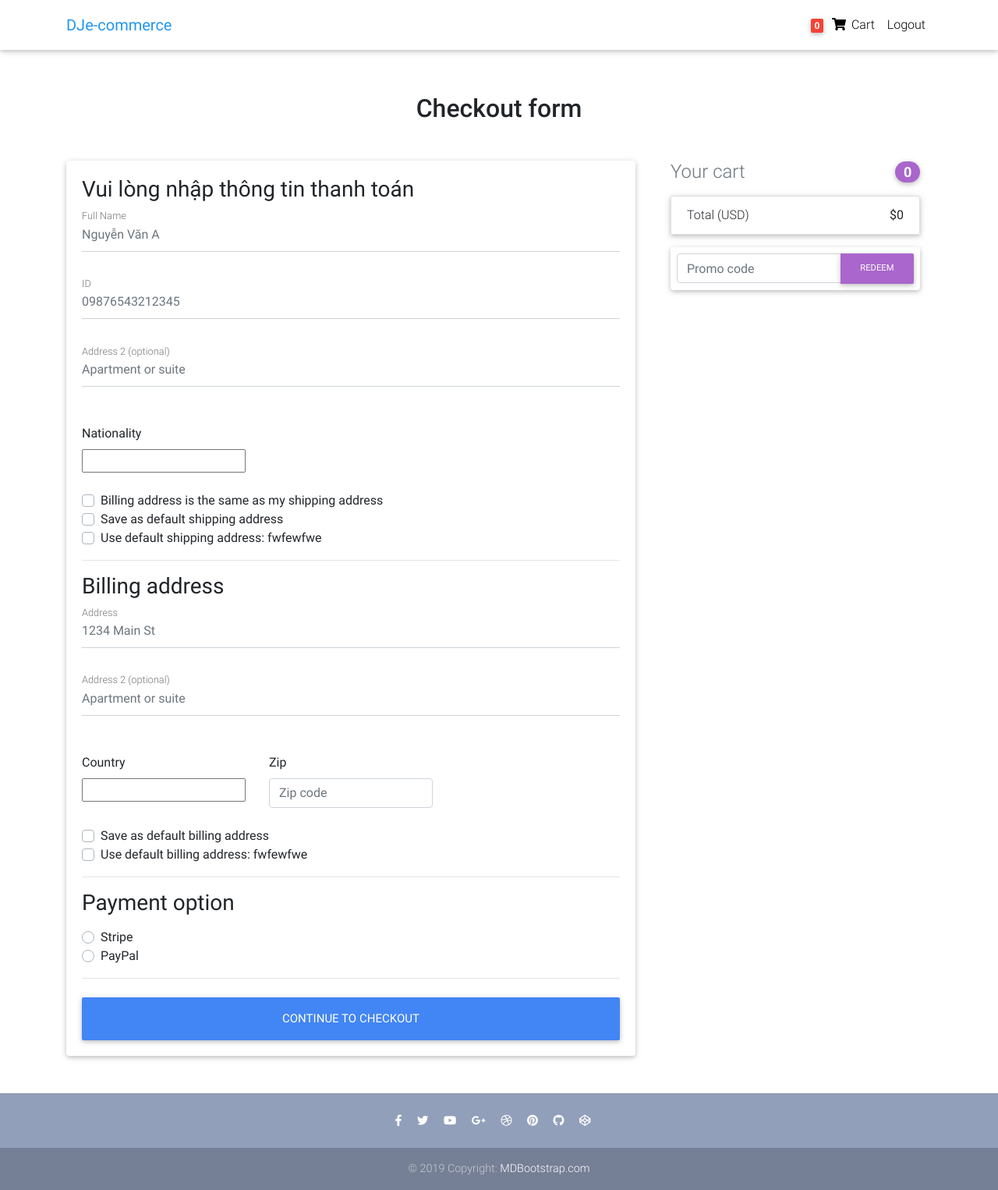
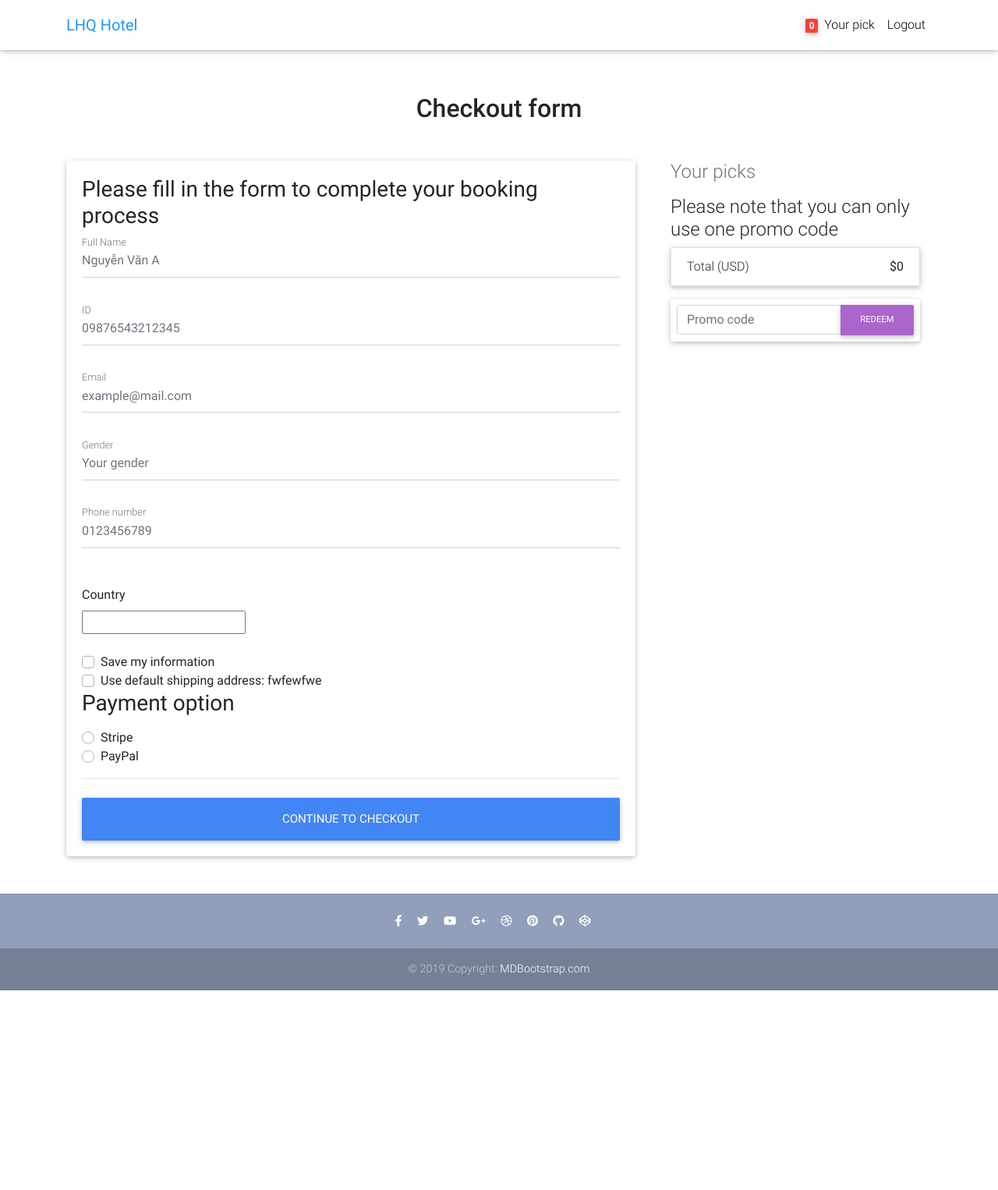
Before and after one commit to QuocLam123/cotunc, a Django app: page /checkout/ in a window 1280 px wide. Shown: the whole page at 78% size. After the commit the page ends 1270 px from the top, so only its background shows below. Run offline with Django 3.2, Linux system fonts and the light colour scheme; a user stored in the database is signed in; data comes from the database, SQL or seed files in the repository; both versions use the stored data as it was after the commit; some libraries are stand-ins or nearby versions.

Commit message:
QuocLam, commit 1

```diff
--- a/core/models.py
+++ b/core/models.py
@@ -7,15 +7,15 @@ from django_countries.fields import CountryField
 
 
 CATEGORY_CHOICES = (
-    ('S', 'Shirt'),
-    ('SW', 'Sport wear'),
-    ('OW', 'Outwear')
+    ('N', 'Normal'),
+    ('V', 'Vip'),
+    ('SV', 'SuperVip')
 )
 
 LABEL_CHOICES = (
-    ('P', 'primary'),
-    ('S', 'secondary'),
-    ('D', 'danger')
+    ('N', 'Normal'),
+    ('V', 'Vip'),
+    ('SV', 'SuperVip')
 )
 
 ADDRESS_CHOICES = (
@@ -37,7 +37,7 @@ class UserProfile(models.Model):
 class Item(models.Model):
     title = models.CharField(max_length=100, unique=True)
     price = models.PositiveIntegerField()
-    discount_price = models.FloatField(blank=True, null=True)
+    discount_price = models.PositiveIntegerField(null=True)
     category = models.CharField(choices=CATEGORY_CHOICES, max_length=2)
     label = models.CharField(choices=LABEL_CHOICES, max_length=1)
     slug = models.SlugField()
@@ -109,17 +109,6 @@ class Order(models.Model):
     refund_requested = models.BooleanField(default=False)
     refund_granted = models.BooleanField(default=False)
 
-    '''
-    1. Item added to cart
-    2. Adding a billing address
-    (Failed checkout)
-    3. Payment
-    (Preprocessing, processing, packaging etc.)
-    4. Being delivered
-    5. Received
-    6. Refunds
-    '''
-
     def __str__(self):
         return self.user.username
 
--- a/templates/checkout.html
+++ b/templates/checkout.html
@@ -12,7 +12,7 @@
             <form method="POST" class="card-body">
               {% csrf_token %}
 
-              <h3>Vui lòng nhập thông tin thanh toán</h3>
+              <h3>Please fill in the form to complete your booking process</h3>
 
               <div class='hideable_shipping_form'>
 
@@ -26,28 +26,30 @@
                   <label for="shipping_address2" class="">ID</label>
                 </div>
                 <div class="md-form mb-5">
-                  <input type='text' placeholder='Apartment or suite' id='shipping_address2' name='shipping_address2' class='form-control' />
-                  <label for="shipping_address2" class="">Address 2 (optional)</label>
+                  <input type='text' placeholder='example@mail.com' id='shipping_address2' name='shipping_address2' class='form-control' />
+                  <label for="shipping_address2" class="">Email</label>
                 </div>
-
+                 <div class="md-form mb-5">
+                  <input type='text' placeholder='Your gender' id='shipping_address2' name='shipping_address2' class='form-control' />
+                  <label for="shipping_address2" class="">Gender</label>
+                </div>
+                <div class="md-form mb-5">
+                  <input type='text' placeholder='0123456789' id='shipping_address2' name='shipping_address2' class='form-control' />
+                  <label for="shipping_address2" class="">Phone number</label>
+                </div>
                 <div class="row">
                   <div class="col-lg-4 col-md-12 mb-4">
-                    <label for="country">Nationality</label>
-                    {{ form.shipping_country }}
+                    <label for="country">Country</label>
+                    {{ form.billing_country }}
                     <div class="invalid-feedback">
                       Please select a valid country.
-                    </div>
                   </div>
+                </div>
                 </div>
                 <div class="custom-control custom-checkbox">
                   <input type="checkbox" class="custom-control-input" name="same_billing_address" id="same_billing_address">
-                  <label class="custom-control-label" for="same_billing_address">Billing address is the same as my shipping address</label>
+                  <label class="custom-control-label" for="same_billing_address">Save my information</label>
                 </div>
-                <div class="custom-control custom-checkbox">
-                  <input type="checkbox" class="custom-control-input" name="set_default_shipping" id="set_default_shipping">
-                  <label class="custom-control-label" for="set_default_shipping">Save as default shipping address</label>
-                </div>
-
               </div>
 
               {% if default_shipping_address %}
@@ -56,56 +58,6 @@
                 <label class="custom-control-label" for="use_default_shipping">Use default shipping address: {{ default_shipping_address.street_address|truncatechars:10 }}</label>
               </div>
               {% endif %}
-
-              <hr>
-
-              <h3>Billing address</h3>
-
-              <div class='hideable_billing_form'>
-                <div class="md-form mb-5">
-                  <input type='text' placeholder='1234 Main St' id='billing_address' name='billing_address' class='form-control' />
-                  <label for="billing_address" class="">Address</label>
-                </div>
-
-                <div class="md-form mb-5">
-                  <input type='text' placeholder='Apartment or suite' id='billing_address2' name='billing_address2' class='form-control' />
-                  <label for="billing_address2" class="">Address 2 (optional)</label>
-                </div>
-
-                <div class="row">
-                  <div class="col-lg-4 col-md-12 mb-4">
-                    <label for="country">Country</label>
-                    {{ form.billing_country }}
-                    <div class="invalid-feedback">
-                      Please select a valid country.
-                    </div>
-                  </div>
-
-                  <div class="col-lg-4 col-md-6 mb-4">
-                    <label for="billing_zip">Zip</label>
-                    <input type='text' placeholder='Zip code' id='billing_zip' name='billing_zip' class='form-control' />
-                    <div class="invalid-feedback">
-                      Zip code required.
-                    </div>
-                  </div>
-
-                </div>
-
-                <div class="custom-control custom-checkbox">
-                  <input type="checkbox" class="custom-control-input" name="set_default_billing" id="set_default_billing">
-                  <label class="custom-control-label" for="set_default_billing">Save as default billing address</label>
-                </div>
-
-              </div>
-
-              {% if default_billing_address %}
-              <div class="custom-control custom-checkbox">
-                <input type="checkbox" class="custom-control-input" name="use_default_billing" id="use_default_billing">
-                <label class="custom-control-label" for="use_default_billing">Use default billing address: {{ default_billing_address.street_address|truncatechars:10 }}</label>
-              </div>
-              {% endif %}
-              <hr>
-
               <h3>Payment option</h3>
 
               <div class="d-block my-3">
--- a/templates/home.html
+++ b/templates/home.html
@@ -1,10 +1,9 @@
 {% extends "base.html" %}
-
+{% load static %}
 {% block content %}
   <main>
     <div class="container">
       <!--/.Navbar-->
-
       <!--Section: Products v.3-->
       <section class="text-center mb-4">
 
@@ -16,7 +15,6 @@
             <div class="card">
 
               <div class="view overlay">
-                {% comment %} <img src="https://mdbootstrap.com/img/Photos/Horizontal/E-commerce/Vertical/12.jpg" class="card-img-top" {% endcomment %}
                 <img src="{{ item.image.url }}" class="card-img-top">
                 <a href="{{ item.get_absolute_url }}">
                 </a>
@@ -26,7 +24,6 @@
                 <h5>
                   <strong>
                     <a href="{{ item.get_absolute_url }}" class="dark-grey-text">{{ item.title }}
-                      <span class="badge badge-pill {{ item.get_label_display }}-color">NEW</span>
                     </a>
                   </strong>
                 </h5>
--- a/templates/navbar.html
+++ b/templates/navbar.html
@@ -5,7 +5,7 @@
 
       <!-- Brand -->
       <a class="navbar-brand waves-effect" href="/">
-        <strong class="blue-text">DJe-commerce</strong>
+        <strong class="blue-text">LHQ Hotel</strong>
       </a>
 
       <!-- Collapse -->
@@ -36,8 +36,7 @@
           <li class="nav-item">
             <a href="{% url 'core:order-summary' %}" class="nav-link waves-effect">
               <span class="badge red z-depth-1 mr-1"> {{ request.user|cart_item_count }} </span>
-              <i class="fas fa-shopping-cart"></i>
-              <span class="clearfix d-none d-sm-inline-block"> Cart </span>
+              <span class="clearfix d-none d-sm-inline-block"> Your pick </span>
             </a>
           </li>
           <li class="nav-item">
--- a/templates/order_snippet.html
+++ b/templates/order_snippet.html
@@ -1,13 +1,13 @@
 <div class="col-md-12 mb-4">
     <h4 class="d-flex justify-content-between align-items-center mb-3">
-    <span class="text-muted">Your cart</span>
-    <span class="badge badge-secondary badge-pill">{{ order.items.count }}</span>
+    <span class="text-muted">Your picks</span>
+    <h4>Please note that you can only use one promo code</h4>
     </h4>
     <ul class="list-group mb-3 z-depth-1">
     {% for order_item in order.items.all %}
     <li class="list-group-item d-flex justify-content-between lh-condensed">
         <div>
-        <h6 class="my-0">{{ order_item.quantity }} x {{ order_item.item.title}}</h6>
+        <h6 class="my-0">{{ order_item.item.title}}</h6>
         <small class="text-muted">{{ order_item.item.description}}</small>
         </div>
         <span class="text-muted">${{ order_item.get_final_price }}</span>
```
Also changed, not shown: templates/product.html (+5 -59 lines), db.sqlite3, 1 other file.
